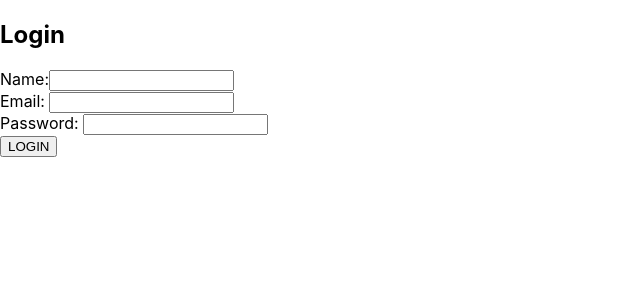
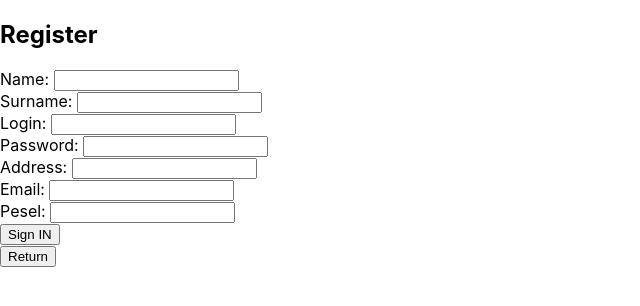
Before and after one commit to BleadePL/Rentex, a React (Create React App) app in the folder web-panel/: page /register in a window 1280 px wide. Shown: the top 306 px of the page, without its empty margins (0-640 px from the left). Built offline with nearby package versions, Linux system fonts and the light colour scheme.

Commit message:
Main page managment and client side operations

```diff
--- a/web-panel/package.json
+++ b/web-panel/package.json
@@ -8,7 +8,8 @@
     "@testing-library/user-event": "^12.8.3",
     "react": "^17.0.2",
     "react-dom": "^17.0.2",
-    "react-scripts": "4.0.3",
+    "react-router-dom": "^6.0.2",
+    "react-scripts": "^3.4.4",
     "web-vitals": "^1.1.2"
   },
   "scripts": {
--- a/web-panel/src/API_Connector.js
+++ b/web-panel/src/API_Connector.js
@@ -272,10 +272,10 @@ class API_Session{
      * @param failed {function(): void}
      * @returns {Promise<*>}
      */
-    async uploadPhoto(front, back, success, failed){
-        failed()
-        return unimplemented
-    }
+    // async uploadPhoto(front, back, success, failed){
+    //     failed()
+    //     return unimplemented
+    // }
 
     /**
      *
--- a/web-panel/src/App.js
+++ b/web-panel/src/App.js
@@ -1,26 +1,24 @@
-import React, {useState} from 'react'
+import React, {useState, useEffect} from 'react'
+import {BrowserRouter as Router, useNavigate, Route, Routes} from "react-router-dom"
 import API_Session from "./API_Connector";
 import LoginForm from './components/LoginForm';
+import RegisterForm from './components/RegisterForm';
 
 const api = new API_Session();
 
 
 function App() {
-
+  //Testing data
   const adminUser = {
-    email: "admin@admin.com",
+    login: "admin",
     password: "admin123"
   }
 
-  const [user, setUser] = useState({name: "", email: ""});
+  const [user, setUser] = useState({name: "", surname: "", login: "", password: "", address: "", email: "", pesel: ""});
   const [error, setError] = useState("");
-
-  // Login
-  //Log out
 
   const Login = details =>{
     console.log(details);
-
     //Praca na bazie
     // api.login(details.email, details.password, setError("success"), setError("invalid_data"), setError("authorization_err"));
 
@@ -35,36 +33,118 @@ function App() {
     //   console.log(error);
     // }
 
-    if(details.email == adminUser.email && details.password == adminUser.password){
+    if(details.login == adminUser.login && details.password == adminUser.password){
       console.log("Logged in");
       setError("success");
 
       setUser({
-        name: details.name,
-        email : details.email,
-        password : details.password
+        // name: details.name,
+        // email : details.email,
+        // password : details.password
+
+        login: details.login,
+        name: "Daniel",
+        surname: "Markowski",
+        gender: "M",
+        password: details.password,
+        address: "20;Sienkiewicza;60951;Tarnobrzeg;Polska",
+        email: details.email,
+        pesel: "60060535351"
       });
 
+      navigate("/loggedIn");
+
     }
+    else if(user.login == details.login) navigate("/loggedIn");
     else setError("invalid_data");
   }
 
   const Logout = () => {
-    setUser({name: "", email: ""});
+
+    // Praca na bazie
+
+    // api.logout(setError("success"), setError("failure"));
+
+    // if(error == "success")
+    // {
+    //   setUser({name: "", email: ""});
+    //   setError("");
+    // }
+    // else{
+    //   console.log(error);
+    // }
+
     setError("");
+
+    navigate("/");
   }
 
+  const Register = details => {
+    //api.register(details.name, details.surname, details.gender, details.login, details.password, details.address, details.email, details.pesel, setError("success"), setError("Failure"));
+
+    if(error == "success" || 1 == 1){
+      setUser({
+        // name: details.name,
+        // email : details.email,
+        // password : details.password
+
+        login: details.login,
+        name: details.name,
+        surname: details.surname,
+        gender: details.gender,
+        password: details.password,
+        address: details.address,
+        email: details.email,
+        pesel: details.pesel
+      });
+      navigate("/loggedIn");
+      console.log(details);
+    }
+
+
+
+  }
+
+  const navigate = useNavigate();
+  useEffect(() => {
+  },[])
+
   return (
-    <div className="App">
-        {(user.email != "") ? (
-          <div className="welcome">
-            <h2>Welcome, <span>{user.name}</span></h2>
-            <button onClick={Logout}>Logout</button>
-          </div>
-        ): (
-          <LoginForm Login={Login} error={error}/>
-        )}
-    </div>
+
+    <Routes>
+        <Route path="/" element={
+            <div>
+              <h1>Welcome to Rentex</h1>
+              <button name="login" onClick={() => navigate("/login")}>Login</button>
+              <button name="register" onClick={() => navigate("/register")}>Register</button>
+            </div>
+        }/>
+
+          <Route path="/login" element = {
+            <div>
+              <LoginForm Login={Login} error={error}/>
+              <button name="index" onClick={() => navigate("/")}>Return</button>
+            </div>
+          } />
+
+
+          <Route path="/register" element = {
+            <div>
+              <RegisterForm  Register={Register} error={error}/>
+              <button name="index" onClick={() => navigate("/")}>Return</button>
+            </div>
+          }/>
+
+          <Route path="/loggedIn" element = {
+              <div>
+                <h2>Welcome, <span>{user.name}</span></h2>
+                <button button onClick={Logout}>Logout</button>
+              </div>
+          }/>
+
+    </Routes>
+
+
   );
 }
 
--- a/web-panel/src/components/LoginForm.js
+++ b/web-panel/src/components/LoginForm.js
@@ -1,7 +1,7 @@
 import React, {useState} from "react";
 
 function LoginForm({Login, error}){
-    const [details, setDetails] = useState({name: "", email: "", password: ""});
+    const [details, setDetails] = useState({login: "", password: ""});
 
     const submitHandler = e =>{
         e.preventDefault();
@@ -12,21 +12,17 @@ function LoginForm({Login, error}){
     return (
         <form onSubmit={submitHandler}>
             <div className="form-inner">
-                <h2>Login</h2>
+                <h2>Login IN</h2>
                 {(error != "") ? (<div className="error">{error}</div>) : ""}
                 <div className="form-group">
-                        <label htmlFor="name">Name:</label>
-                        <input type="text" name="name" id="name" onChange={e => setDetails({...details, name: e.target.value})} value={details.name}/>
-                </div>
-                <div className="form-group">
-                    <label htmlFor="email">Email: </label>
-                    <input type="email" name="email" id="email" onChange={e => setDetails({...details, email: e.target.value})} value={details.email}/>
+                        <label htmlFor="login">Login:</label>
+                        <input type="text" name="login" id="login" onChange={e => setDetails({...details, login: e.target.value})} value={details.login}/>
                 </div>
                 <div className="form-group">
                     <label htmlFor="password">Password: </label>
                     <input type="password" name="password" id="password" onChange={e => setDetails({...details, password: e.target.value})} value={details.password}/>
                 </div>
-                <input type="submit" value="LOGIN" />
+                <input type="submit" value="Sign UP" />
             </div>
         </form>
     )
--- /dev/null
+++ b/web-panel/src/components/RegisterForm.js
@@ -0,0 +1,59 @@
+import React, {useState} from "react";
+
+function RegisterForm({Register, error}){
+    const [details, setDetails] = useState({name: "", surname: "", login: "", password: "", address: "", email: "", pesel: ""});
+
+    const submitHandler = e =>{
+        e.preventDefault();
+
+        Register(details)
+    }
+
+    return (
+        <form onSubmit={submitHandler}>
+            <div className="form-inner">
+                <h2>Register</h2>
+                {(error != "") ? (<div className="errorRegister">{error}</div>) : ""}
+                <div className="form-group">
+                        <label htmlFor="name">Name: </label>
+                        <input type="text" name="name" id="name" onChange={e => setDetails({...details, name: e.target.value})} value={details.name}/>
+                </div>
+
+                <div className="form-group">
+                        <label htmlFor="name">Surname: </label>
+                        <input type="text" name="surname" id="surname" onChange={e => setDetails({...details, surname: e.target.value})} value={details.surname}/>
+                </div>
+
+                <div className="form-group">
+                        <label htmlFor="name">Login: </label>
+                        <input type="text" name="login" id="login" onChange={e => setDetails({...details, login: e.target.value})} value={details.login}/>
+                </div>
+
+                <div className="form-group">
+                    <label htmlFor="password">Password: </label>
+                    <input type="password" name="password" id="password" onChange={e => setDetails({...details, password: e.target.value})} value={details.password}/>
+                </div>
+
+                <div className="form-group">
+                        <label htmlFor="name">Address: </label>
+                        <input type="address" name="address" id="address" onChange={e => setDetails({...details, address: e.target.value})} value={details.address}/>
+                </div>
+
+                <div className="form-group">
+                    <label htmlFor="email">Email: </label>
+                    <input type="email" name="email" id="email" onChange={e => setDetails({...details, email: e.target.value})} value={details.email}/>
+                </div>
+
+                <div className="form-group">
+                        <label htmlFor="name">Pesel: </label>
+                        <input type="text" name="pesel" id="pesel" onChange={e => setDetails({...details, pesel: e.target.value})} value={details.pesel}/>
+                </div>
+
+                <input type="submit" value="Sign IN" />
+            </div>
+        </form>
+    )
+}
+
+
+export default RegisterForm;
--- a/web-panel/src/index.js
+++ b/web-panel/src/index.js
@@ -3,10 +3,13 @@ import ReactDOM from 'react-dom';
 import './index.css';
 import App from './App';
 import reportWebVitals from './reportWebVitals';
+import {BrowserRouter as Router} from "react-router-dom"
 
 ReactDOM.render(
   <React.StrictMode>
-    <App />
+    <Router>
+      <App />
+    </Router>
   </React.StrictMode>,
   document.getElementById('root')
 );
```
Also changed, not shown: web-panel/src/Pages/indexPage.js (added), 1 other file (tests, documents, lock files or other folders).
